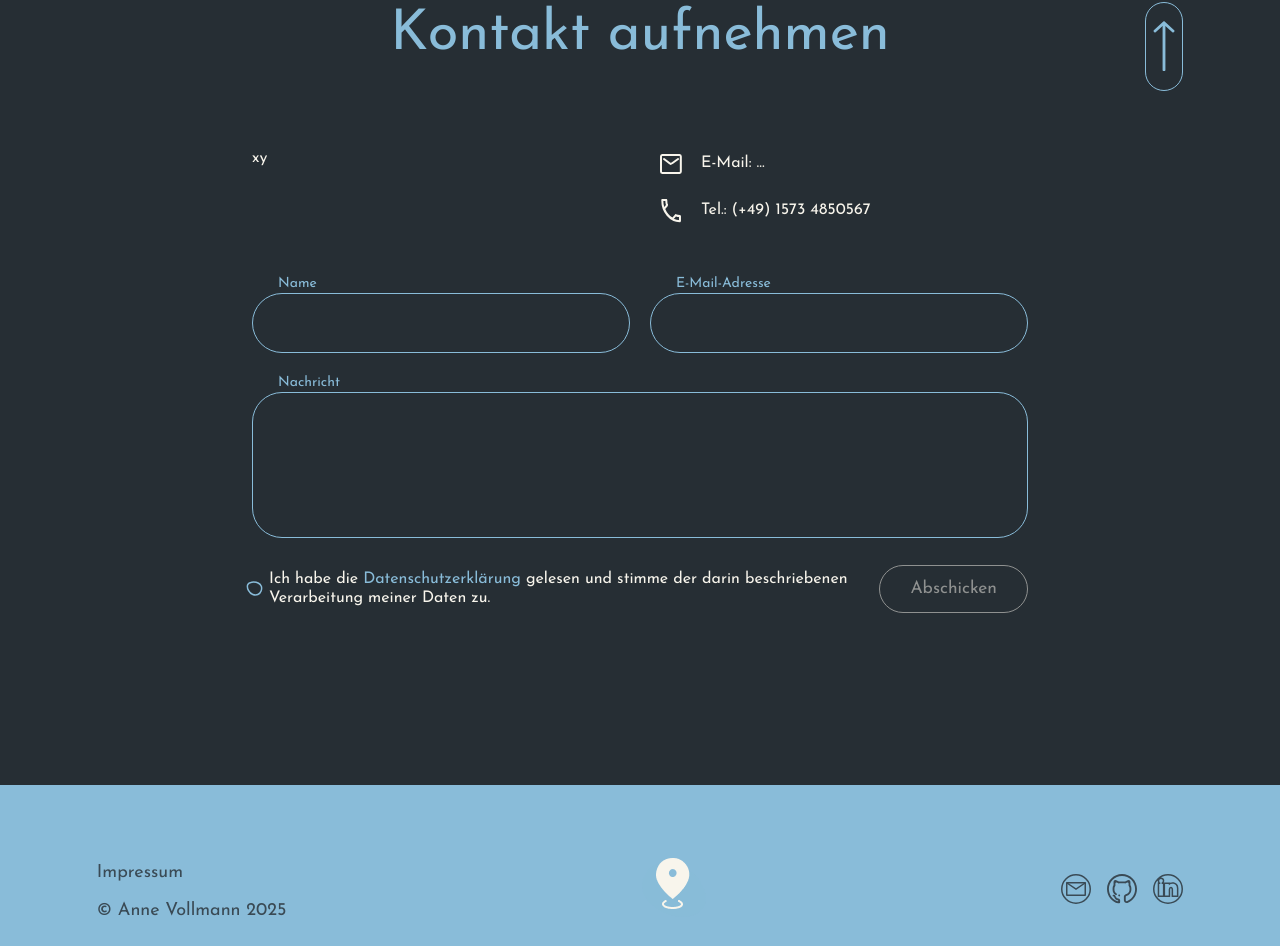
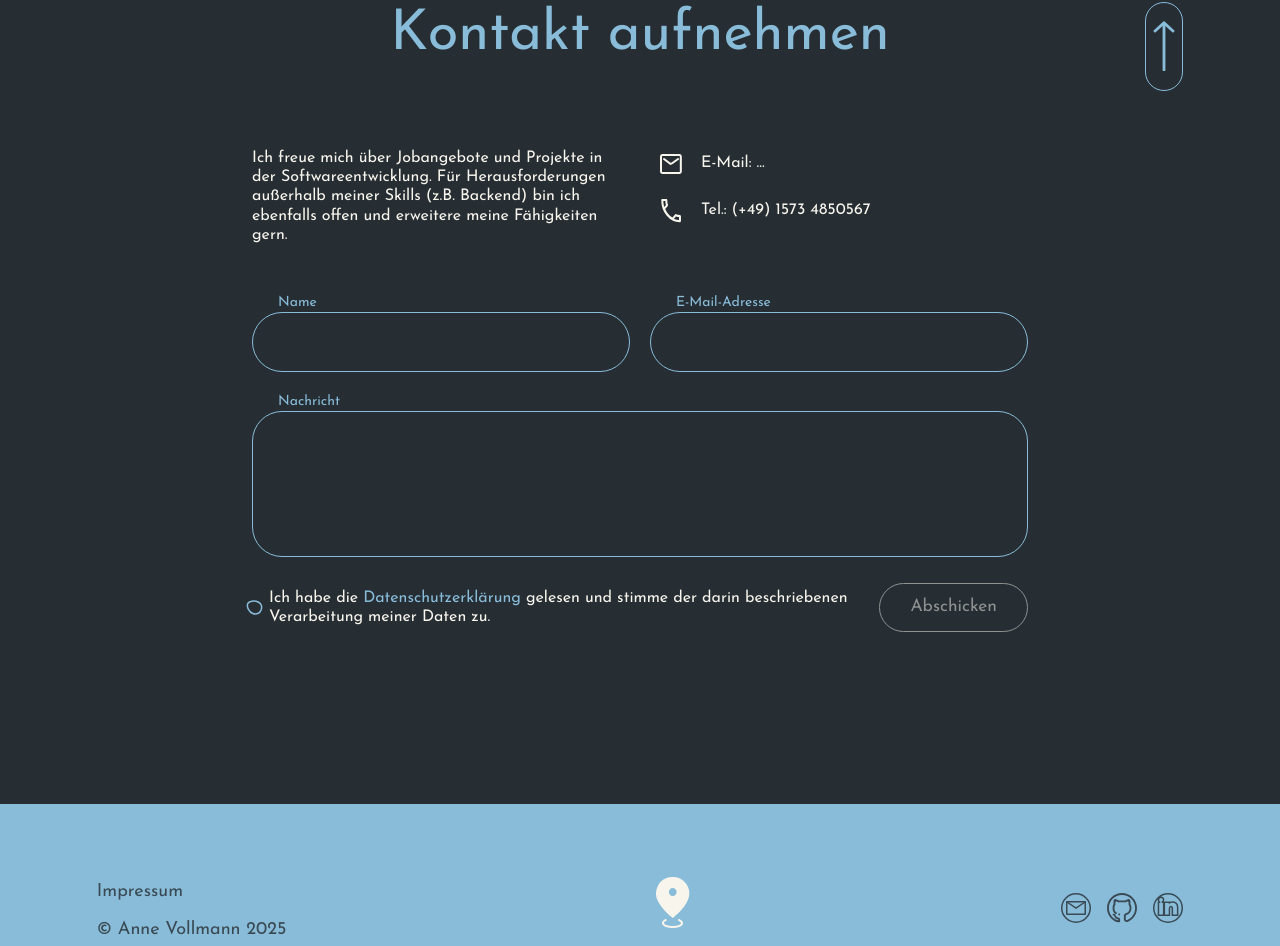
Before and after one commit to AnneVollmann/Anne-Vollmann-Portfolio, an Angular app: page / in a window 1280 px wide. Shown: the part 3802-4748 px from the top of the page. Built offline with nearby package versions, Linux system fonts and the light colour scheme.

Commit message:
contact-me: open-for text added

```diff
--- a/src/app/main-content/contact-me/contact-me.html
+++ b/src/app/main-content/contact-me/contact-me.html
@@ -8,7 +8,8 @@
     </div>
     <h2>{{language == 'DE'? 'Kontakt aufnehmen': 'Contact me'}}</h2>
     <div class="contact-overview">
-        <p class="open-for">{{language == 'DE'? 'xy': 'xy'}}
+        <p class="open-for">
+            {{language == 'DE'? 'Ich freue mich über Jobangebote und Projekte in der Softwareentwicklung. Für Herausforderungen außerhalb meiner Skills (z.B. Backend) bin ich ebenfalls offen und erweitere meine Fähigkeiten gern.': 'Feel free to get in touch with job offers or opportunities in software development. I’m also open to challenges outside my current skill set (e.g. backend) and enjoy expanding my abilities.'}}
         </p>
         <div class="contact-oportunities">
             <!-- insert mail (text, href)-->
```
